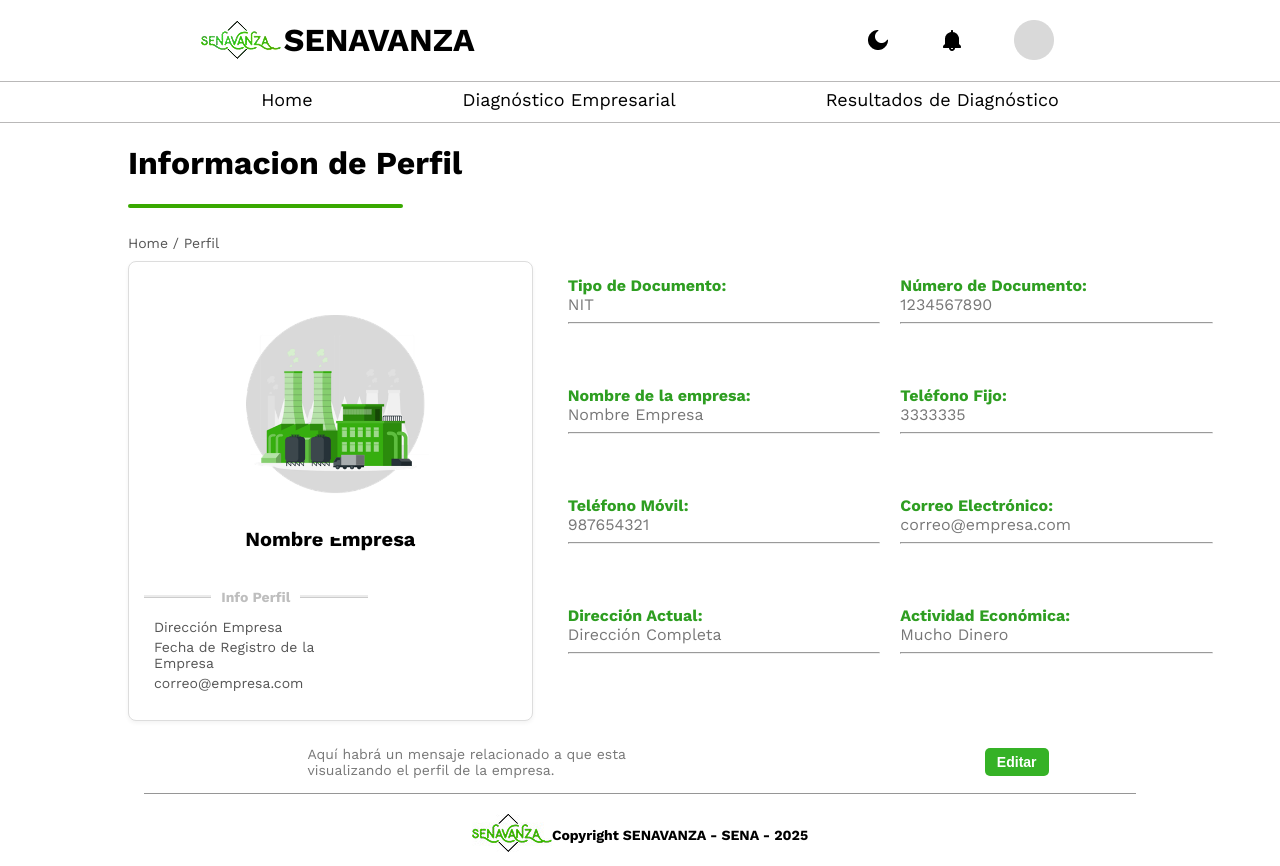
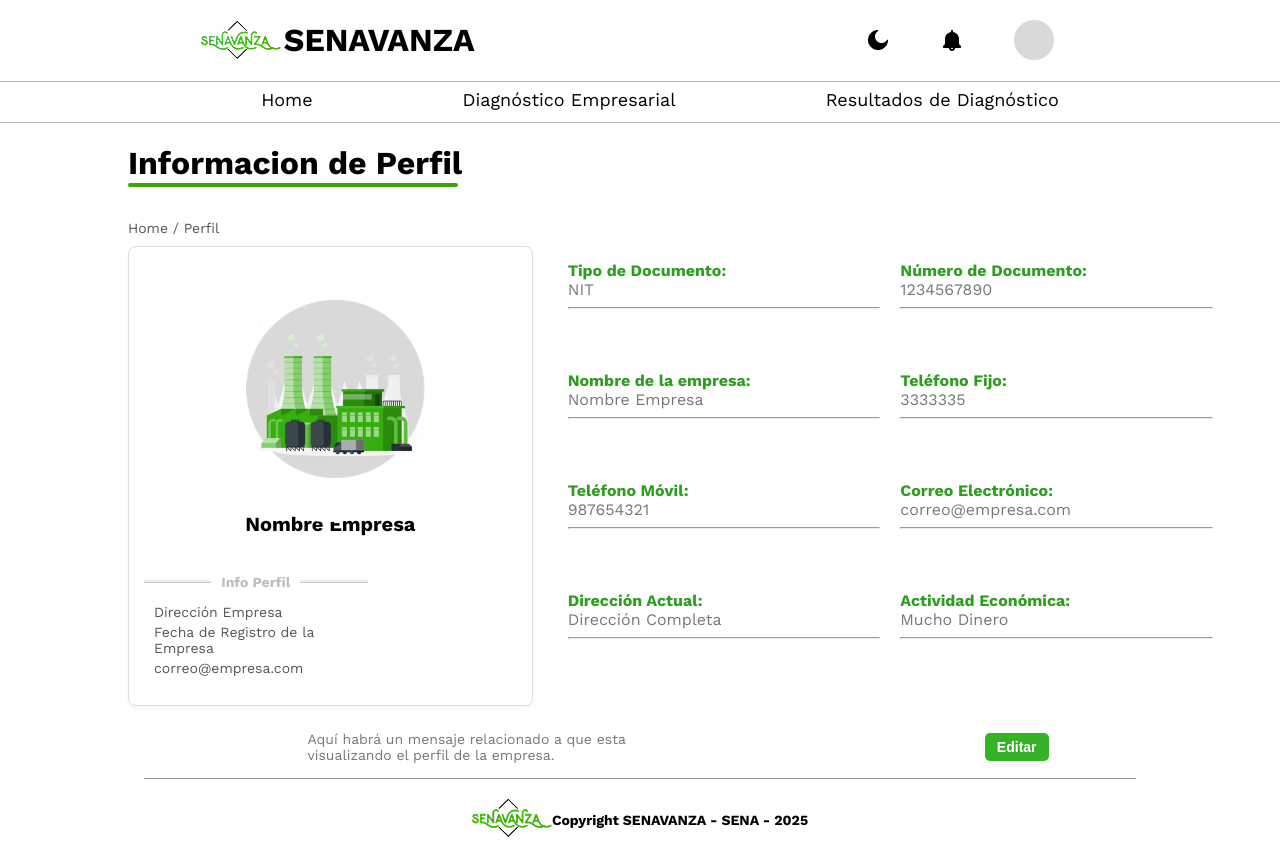
Before and after one commit to TheBullsT/proyectosenavanza, a React (Create React App) app: page /perfil in a window 1280 px wide. Built offline with nearby package versions, Linux system fonts and the light colour scheme.

Commit message:
arreglado algunas cosas

```diff
--- a/src/components/DiagnosticoEmpresarial/Formulario.css
+++ b/src/components/DiagnosticoEmpresarial/Formulario.css
@@ -106,15 +106,18 @@ body {
   margin-left: 10%;
 }
 
-.title {
+.title-formulario {
   font-weight: bold;
 }
+.title-formulario h1{
+  margin-bottom: 0;
+}
 
-.barra2 {
+.barra-formulario {
   display: flex;
   align-items: center;
   text-align: center;
-  width: 13%;
+  width: 15%;
 }
 
 .linea2 {
@@ -122,7 +125,6 @@ body {
   border-top: 4px solid #39a900;
   border-radius: 6px;
   margin-bottom: 10%;
-  margin-top: -10%;
 }
 
 .information {
@@ -224,7 +226,9 @@ body {
     font-size: 18px;
     text-align: center;
   }
-
+  .barra-formulario{
+    width: 30%;
+  }
 
   .imagen-flecha {
     width: 100px;
@@ -262,7 +266,6 @@ body {
   .container-banner {
     width: 80%;
   }
-
  }
 
  /* Responsive movil pequeño */
--- a/src/components/DiagnosticoEmpresarial/Formulario.jsx
+++ b/src/components/DiagnosticoEmpresarial/Formulario.jsx
@@ -17,8 +17,8 @@ function FormsLayout() {
   const cerrarPopup = () => setMostrarPopup(false);
    return (
         <div className="forms-layout">
-            <div className="title"><h1>Formulario</h1></div>
-            <div className="barra2">
+            <div className="title-formulario"><h1>Formulario</h1></div>
+            <div className="barra-formulario">
                 <span className="linea2"></span>
             </div>
             <div className='main-section'>
--- a/src/components/Empresa/PerfilEmpresa.css
+++ b/src/components/Empresa/PerfilEmpresa.css
@@ -67,8 +67,11 @@ html {
   margin-left: 10%;
 }
 
-.title {
+.title-empresa {
   font-weight: 300;
+}
+.title-empresa h1{
+  margin-bottom: 0;
 }
 
 .breadcrumb {
@@ -208,11 +211,12 @@ html {
   text-align: left;
 }
 
-.barra2 {
+.barra-empresa {
   display: flex;
   align-items: center;
   text-align: center;
-  width: 25%;
+  margin-top: 1px;
+  width: 30%;
 }
 
 .linea2 {
--- a/src/components/Empresa/PerfilEmpresa.jsx
+++ b/src/components/Empresa/PerfilEmpresa.jsx
@@ -13,8 +13,8 @@ const ProfileLayout = ({ company, details }) => {
 
   return (
     <div className="profile-layout">
-      <div className='title'><h1>Informacion de Perfil</h1></div>
-      <div className='barra2'>
+      <div className='title-empresa'><h1>Informacion de Perfil</h1></div>
+      <div className='barra-empresa'>
         <span className='linea2'></span>
       </div>
 
--- a/src/components/Home/Footer/footer.css
+++ b/src/components/Home/Footer/footer.css
@@ -50,6 +50,38 @@
     --h5: 14px;
     --h6: 12px;
   }
+  html {
+    margin: 0;
+    font-size: 62.5%;
+    box-sizing: border-box;
+  }
+  :before,*:after{
+  box-sizing: inherit;
+  }
+
+  body{
+    font-size: 16px;
+    font-family: 'Work Sans', sans-serif;
+  }
+  a {
+    text-decoration: none;
+  }
+  h1 {
+      font-size: 3.2rem;
+  }
+  h2 {
+      font-size: 2.4rem;
+  }
+  h3 {
+      font-size: 2.0rem;
+  }
+  h4 {
+      font-size: 1.6rem;
+  }
+  h5 {
+      font-size: 1.4rem;
+  }
+
 .footer {
     display: grid;
     grid-template-columns: repeat(1,1fr);
@@ -58,7 +90,6 @@
     color: black;
     padding: 10px 20px;
     text-align: center;
-    font-family: 'Work Sans';
     font-weight: bold;
 
 }
--- a/src/components/Home/Navbar/navbar.css
+++ b/src/components/Home/Navbar/navbar.css
@@ -50,6 +50,38 @@
     --h5: 14px;
     --h6: 12px;
   }
+    html {
+    margin: 0;
+    font-size: 62.5%;
+    box-sizing: border-box;
+  }
+  :before,*:after{
+  box-sizing: inherit;
+  }
+
+  body{
+    font-size: 16px;
+    font-family: 'Work Sans', sans-serif;
+  }
+  a {
+    text-decoration: none;
+  }
+  h1 {
+      font-size: 3.2rem;
+  }
+  h2 {
+      font-size: 2.4rem;
+  }
+  h3 {
+      font-size: 2.0rem;
+  }
+  h4 {
+      font-size: 1.6rem;
+  }
+  h5 {
+      font-size: 1.4rem;
+  }
+
 .nav-bar {
     display: flex;
     justify-content: center;
--- a/src/components/Home/Pregunta/pregunta.css
+++ b/src/components/Home/Pregunta/pregunta.css
@@ -50,6 +50,38 @@
     --h5: 14px;
     --h6: 12px;
   }
+    html {
+    margin: 0;
+    font-size: 62.5%;
+    box-sizing: border-box;
+  }
+  :before,*:after{
+  box-sizing: inherit;
+  }
+
+  body{
+    font-size: 16px;
+    font-family: var(--font-primary);
+  }
+  a {
+    text-decoration: none;
+  }
+  h1 {
+      font-size: 3.2rem;
+  }
+  h2 {
+      font-size: 2.4rem;
+  }
+  h3 {
+      font-size: 2.0rem;
+  }
+  h4 {
+      font-size: 1.6rem;
+  }
+  h5 {
+      font-size: 1.4rem;
+  }
+
 .pregunta{
     display: flex;
     justify-content: center;
--- a/src/components/Home/Pregunta/pregunta.jsx
+++ b/src/components/Home/Pregunta/pregunta.jsx
@@ -1,8 +1,17 @@
 import React from "react";
 import question from '../../../assets/img/Questions-pana 1.png';
 import './pregunta.css';
+import { useNavigate } from "react-router-dom";
 
 function Pregunta(){
+
+    const navegate = useNavigate();
+
+    const diagnosticoEmpresarial = () =>{
+        navegate('/diagnostico-empresarial');
+    }
+
+
     return(
         <div className="pregunta">
             <div className="imagen">
@@ -13,7 +22,7 @@ function Pregunta(){
                     ¿Ya realizaste tu <br /> diagnostico empresarial
                 </h1>
                 <p>Si ya realizaste tu diagnostico <br /> empresarial y te  <br /> interesa saber tus resultados <br /> <strong>!Tenemos la solución!</strong> </p>
-                <button className="solucion">
+                <button onClick={diagnosticoEmpresarial} className="solucion">
                     !PULSA AQUI¡
                 </button>
             </div>
--- a/src/components/Home/Presentacion/presentacion.css
+++ b/src/components/Home/Presentacion/presentacion.css
@@ -51,9 +51,38 @@
     --h6: 12px;
   }
 
+    html {
+    margin: 0;
+    font-size: 62.5%;
+    box-sizing: border-box;
+  }
+  :before,*:after{
+  box-sizing: inherit;
+  }
+
   body{
+    font-size: 16px;
     font-family: var(--font-primary);
   }
+  a {
+    text-decoration: none;
+  }
+  h1 {
+      font-size: 3.2rem;
+  }
+  h2 {
+      font-size: 2.4rem;
+  }
+  h3 {
+      font-size: 2.0rem;
+  }
+  h4 {
+      font-size: 1.6rem;
+  }
+  h5 {
+      font-size: 1.4rem;
+  }
+
 .presentacion{
     background-image: url(../../../assets/img/imagen-de-fondo.png);
     display: flex;
--- a/src/components/Home/Recomendacion/recomendacion.css
+++ b/src/components/Home/Recomendacion/recomendacion.css
@@ -50,6 +50,38 @@
     --h5: 14px;
     --h6: 12px;
   }
+      html {
+    margin: 0;
+    font-size: 62.5%;
+    box-sizing: border-box;
+  }
+  :before,*:after{
+  box-sizing: inherit;
+  }
+
+  body{
+    font-size: 16px;
+    font-family: var(--font-primary);
+  }
+  a {
+    text-decoration: none;
+  }
+  h1 {
+      font-size: 3.2rem;
+  }
+  h2 {
+      font-size: 2.4rem;
+  }
+  h3 {
+      font-size: 2.0rem;
+  }
+  h4 {
+      font-size: 1.6rem;
+  }
+  h5 {
+      font-size: 1.4rem;
+  }
+
 .recomendaciones {
     position: absolute;
     top: 75%;
--- a/src/components/Loading/loading.css
+++ b/src/components/Loading/loading.css
@@ -50,8 +50,7 @@
     --h5: 14px;
     --h6: 12px;
   }
-
-  html {
+    html {
     margin: 0;
     font-size: 62.5%;
     box-sizing: border-box;
@@ -59,9 +58,10 @@
   :before,*:after{
   box-sizing: inherit;
   }
+
   body{
     font-size: 16px;
-    font-family: 'Work Sans', sans-serif;
+    font-family: var(--font-primary);
   }
   a {
     text-decoration: none;
@@ -81,6 +81,7 @@
   h5 {
       font-size: 1.4rem;
   }
+
 
   .loading-container {
     display: flex;
```
